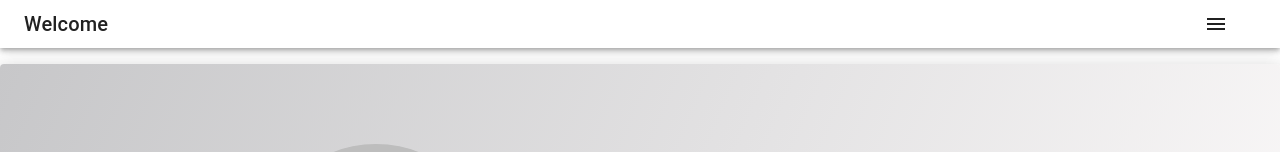
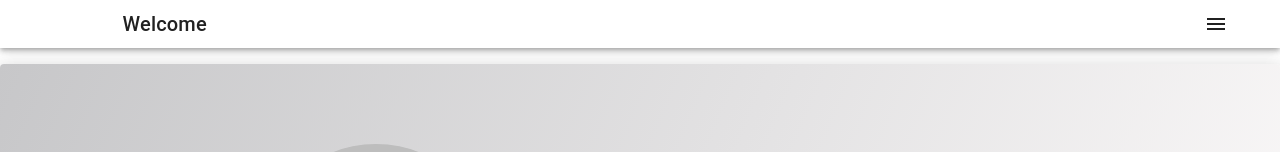
Before and after one commit to YuxiaoWang519/ywportfolio-React-, a React (Create React App) app: page /Home in a window 1280 px wide. Shown: the top 152 px of the page. Built offline with nearby package versions, Linux system fonts and the light colour scheme.

Commit message:
adjust welcome location

```diff
--- a/src/components/SideMenu.js
+++ b/src/components/SideMenu.js
@@ -128,7 +128,11 @@
               alignItems: "flex-end",
             }} */}
             {/* > */}
-            <Typography variant="h6" component="div" sx={{ flexGrow: 1 }}>
+            <Typography
+              variant="h6"
+              component="div"
+              sx={{ flexGrow: 1, ml: "8%" }}
+            >
               Welcome
             </Typography>
 
@@ -176,7 +180,6 @@
           message="Coppied to clipbord"
           action={action}
         />
-
       </div>
     </>
   );
```
